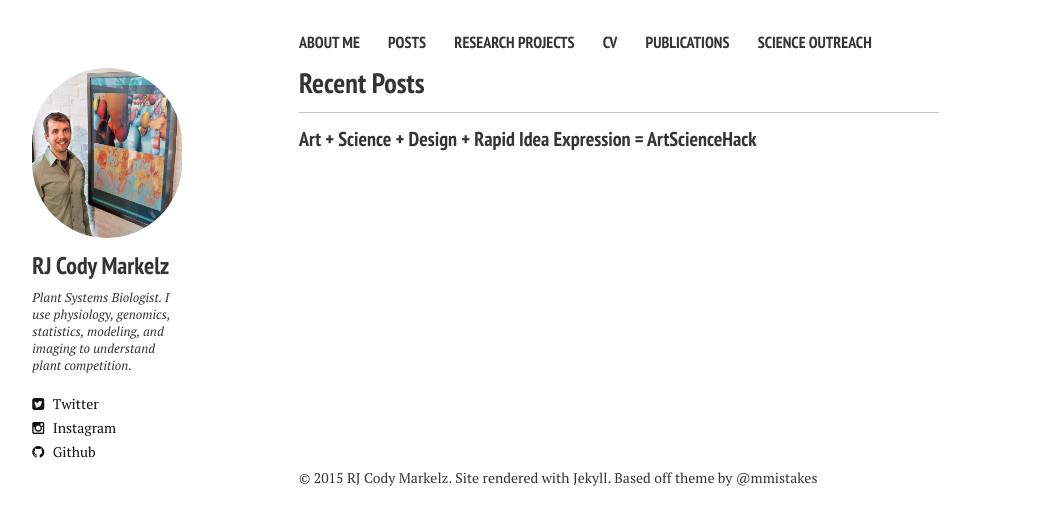
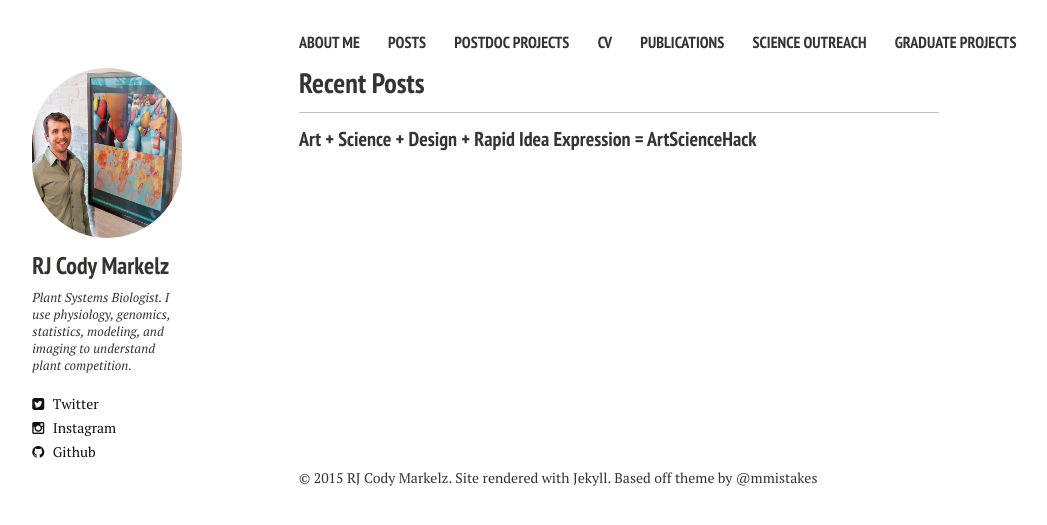
Before and after one commit to carynJohansen/old2, a Jekyll site: the page built from index.md, in a window 1280 px wide. Shown: the top 525 px of the page, without its empty margins (21-1068 px from the left). Built offline with Jekyll 4.4.1, drawn with Linux system fonts in a browser that asks for light colours; nearby versions of some CDN libraries.

Commit message:
working site before rescructure

```diff
--- a/_config.yml
+++ b/_config.yml
@@ -36,19 +36,22 @@ bing_verify:
 # For external links add external: true
 links:
   - title: About Me
-    url: /about/
+    url: about
   - title: Posts
     url: /posts/
   #- title: Research Interests
   #  url: /research_interests/
-  - title: Research Projects
-    url: /research_projects/
+  - title: Postdoc Projects
+    url: postdoc_projects
   - title: CV
-    url: /CV/
+    url: CV
   - title: Publications
-    url: /publications/
+    url: publications
   - title: Science Outreach
-    url: /science_outreach/
+    url: science_outreach
+  - title: Graduate Projects
+    url: graduate_projects
+
   # - title: Hobbies
     # url: /Hobbies/
 
```
Also changed, not shown: PhD_projects.md (added, +24 -0 lines), research_projects.md (+5 -5 lines), 14 other files.
